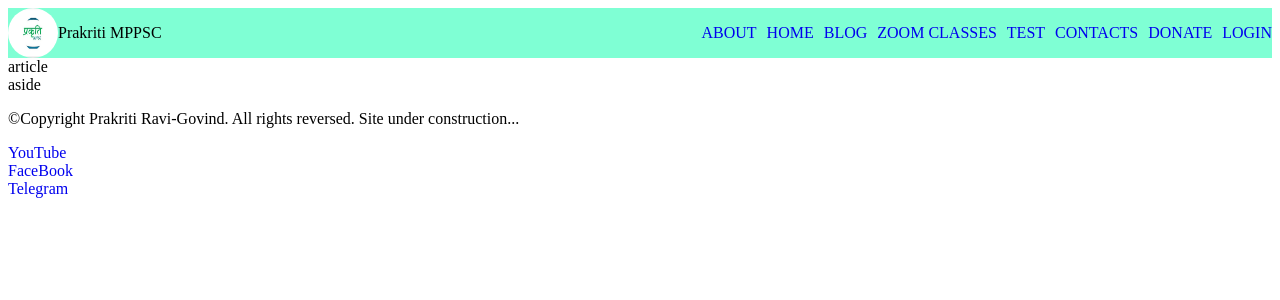
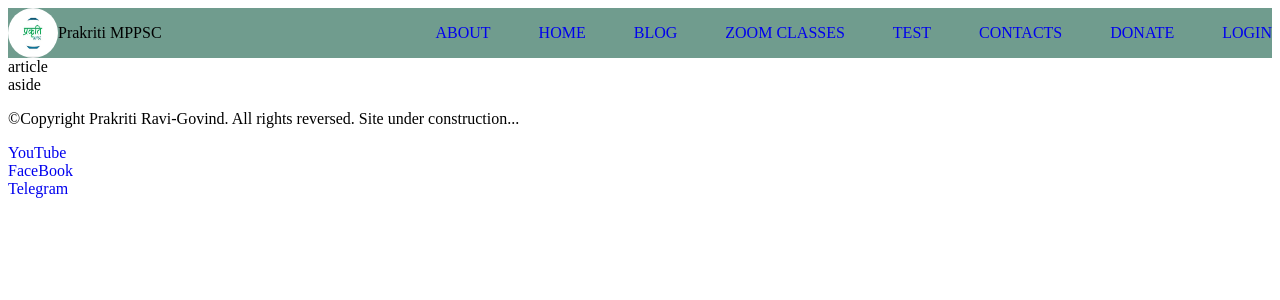
Before and after one commit to govindbisen/Prakriti, a React (Vite) app: page / in a window 1280 px wide. Shown: the top 300 px of the page. Built offline with nearby package versions, Linux system fonts and the light colour scheme; the HTML template or start-up script is replaced by a standard one.

Commit message:
logo aligned 100% width

```diff
--- a/src/App.css
+++ b/src/App.css
@@ -1,11 +1,12 @@
 #root {
-  max-width: 1280px;
+  max-width: 100%;
+
   /* margin: 0 auto; */
 }
 
 nav {
   display: flex;
-  background-color: aquamarine;
+  background-color: rgb(112, 156, 142);
   flex-wrap: nowrap;
   align-items: center;
   flex-direction: row;
@@ -19,7 +20,7 @@ ul {
 }
 
 li {
-  padding-left: 10px;
+  padding-left: 3rem;
   text-transform: uppercase;
 }
 
```
